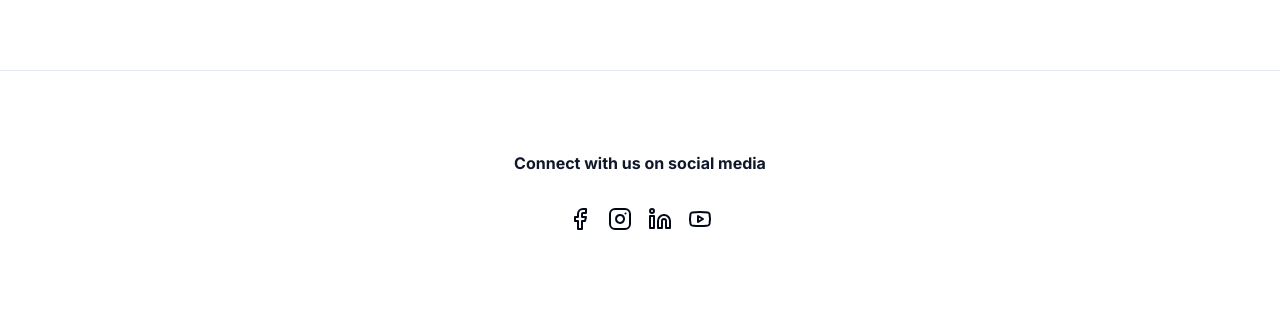
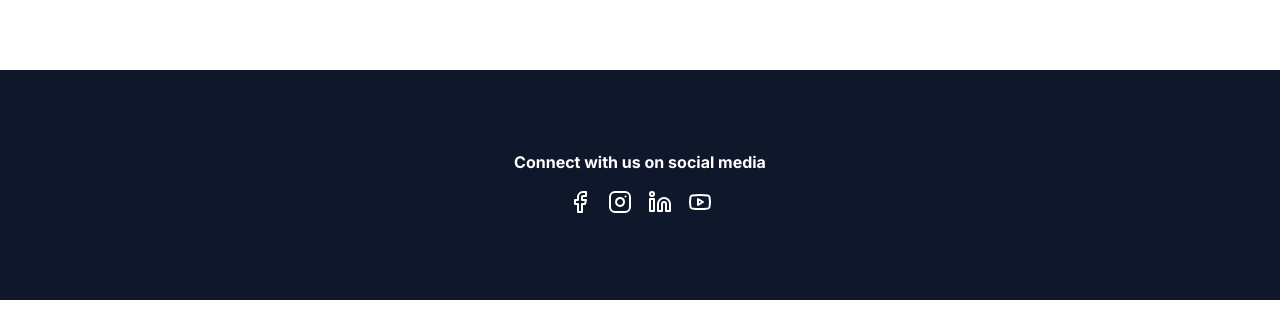
Before and after one commit to SankThomas/ubuntumentalhealth, a Next.js app: page /gallery in a window 1280 px wide. Shown: the part 2120-2434 px from the top of the page. Built offline with nearby package versions, Linux system fonts and the light colour scheme.

Commit message:
refactor: add dark background color

```diff
--- a/app/_components/footer.js
+++ b/app/_components/footer.js
@@ -3,10 +3,12 @@ import SocialIcons from "./socialIcons";
 
 export default function Footer() {
   return (
-    <footer className="py-20 px-4 max-width border-t space-y-8 text-center">
-      <h3>Connect with us on social media</h3>
-      <div className="flex items-center justify-center">
-        <SocialIcons />
+    <footer className="bg-slate-900 space-y-8 text-center text-white">
+      <div className="max-width py-20">
+        <h3 className="text-white mb-4">Connect with us on social media</h3>
+        <div className="flex items-center justify-center">
+          <SocialIcons />
+        </div>
       </div>
     </footer>
   );
```
